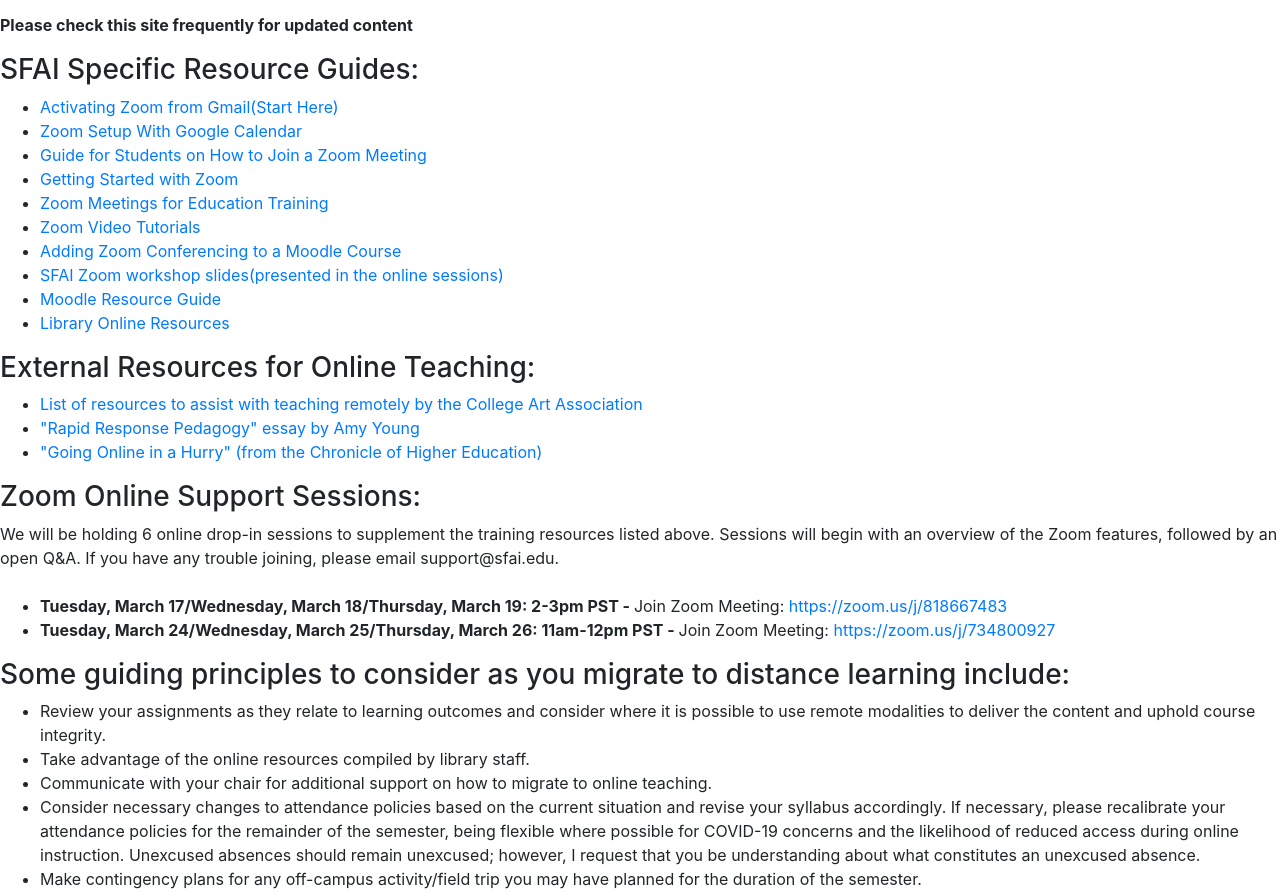
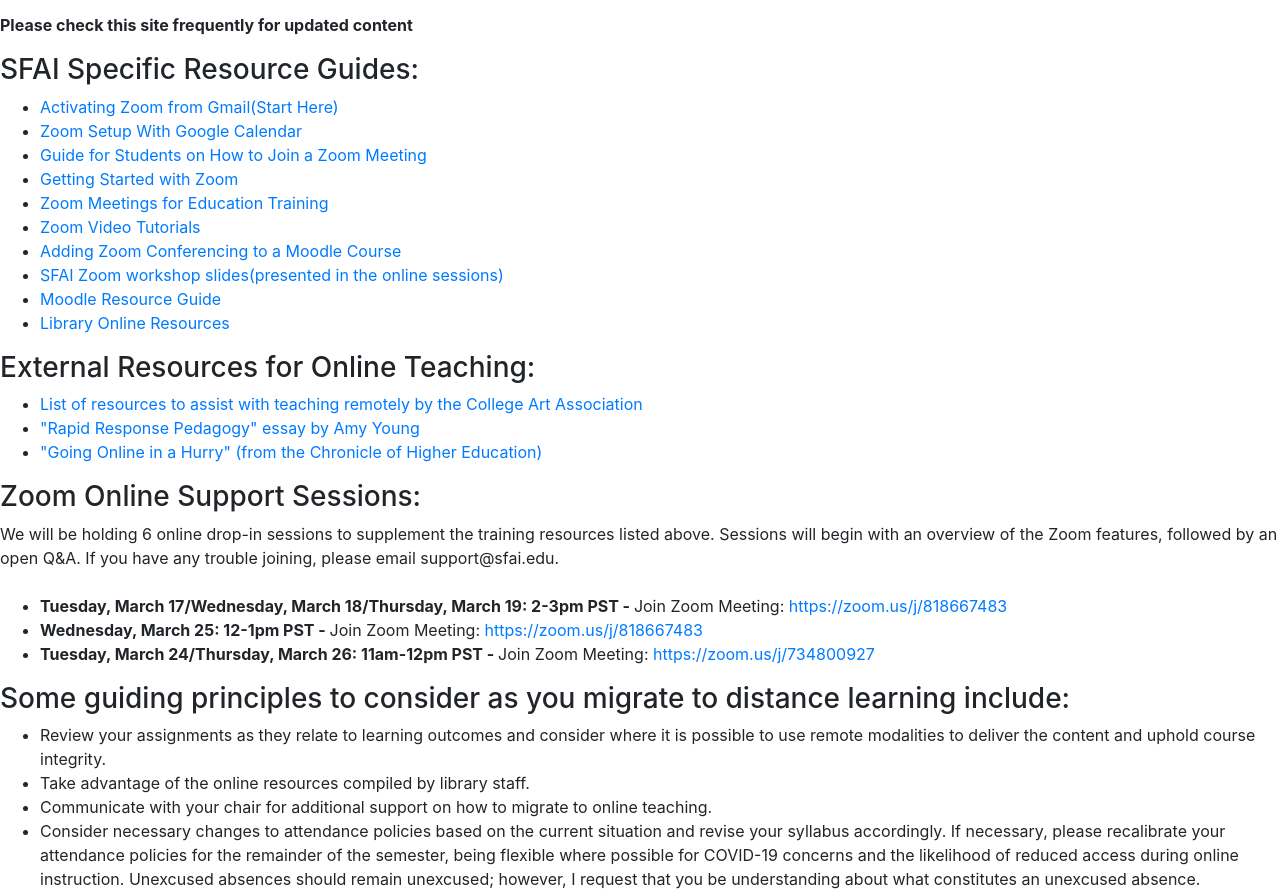
Before and after one commit to SFAI/onlinetraining, a plain HTML site: page index.html in a window 1280 px wide. Shown: the part 199-1093 px from the top of the page. Drawn offline with nearby package versions, Linux system fonts and the light colour scheme.

Commit message:
Update index.html

```diff
--- a/index.html
+++ b/index.html
@@ -88,7 +88,9 @@
     <ul>
         <li><b>Tuesday, March 17/Wednesday, March 18/Thursday, March 19: 2-3pm PST - </b> Join Zoom Meeting: <a
                 href="https://zoom.us/j/818667483">https://zoom.us/j/818667483</a></li>
-        <li><b>Tuesday, March 24/Wednesday, March 25/Thursday, March 26: 11am-12pm PST - </b> Join Zoom Meeting: <a
+        <li><b>Wednesday, March 25: 12-1pm PST - </b> Join Zoom Meeting: <a
+                href="https://zoom.us/j/818667483">https://zoom.us/j/818667483</a></li>
+        <li><b>Tuesday, March 24/Thursday, March 26: 11am-12pm PST - </b> Join Zoom Meeting: <a
                 href="https://zoom.us/j/734800927">https://zoom.us/j/734800927</a></li>
 
     </ul>
```
